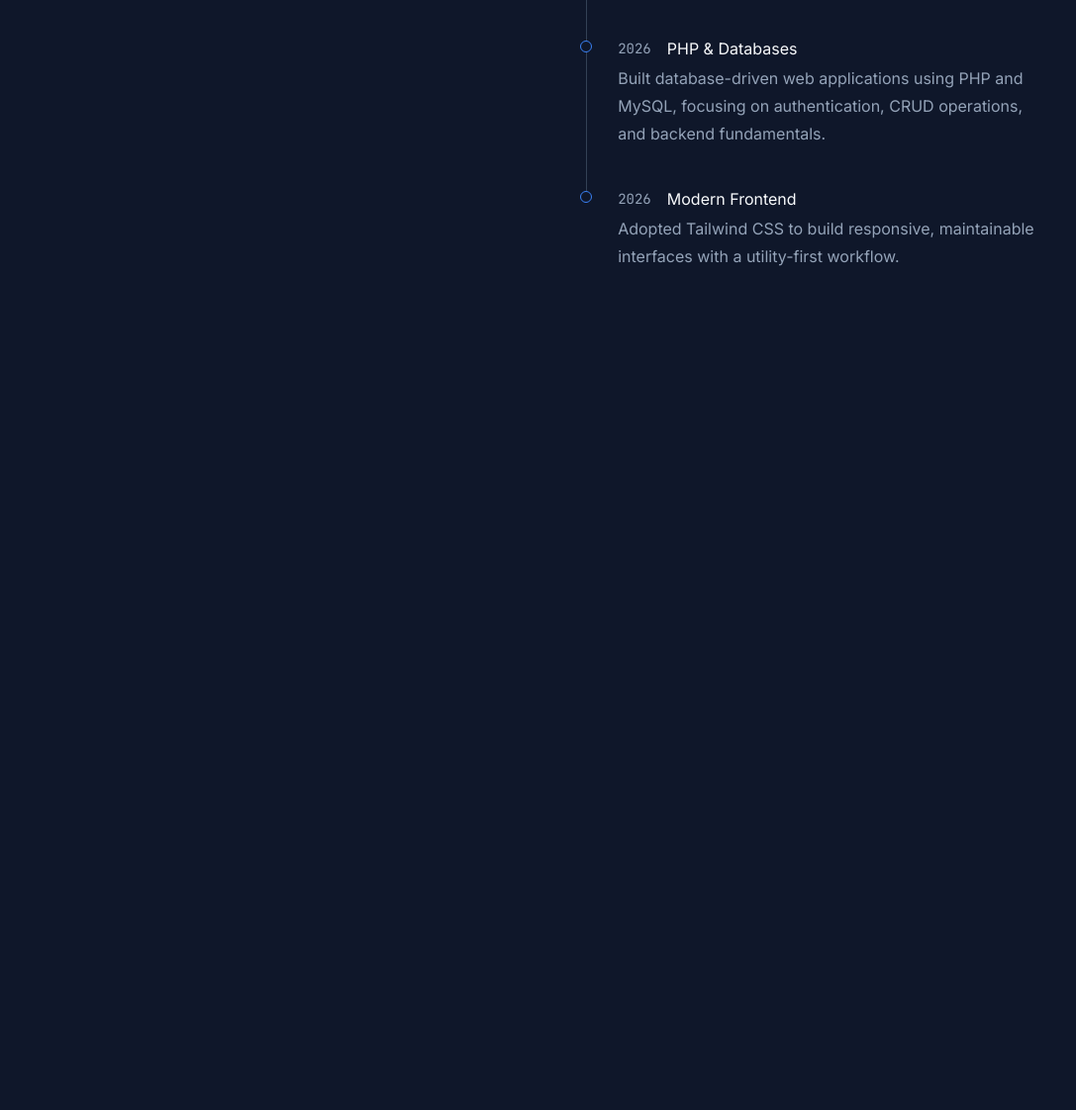
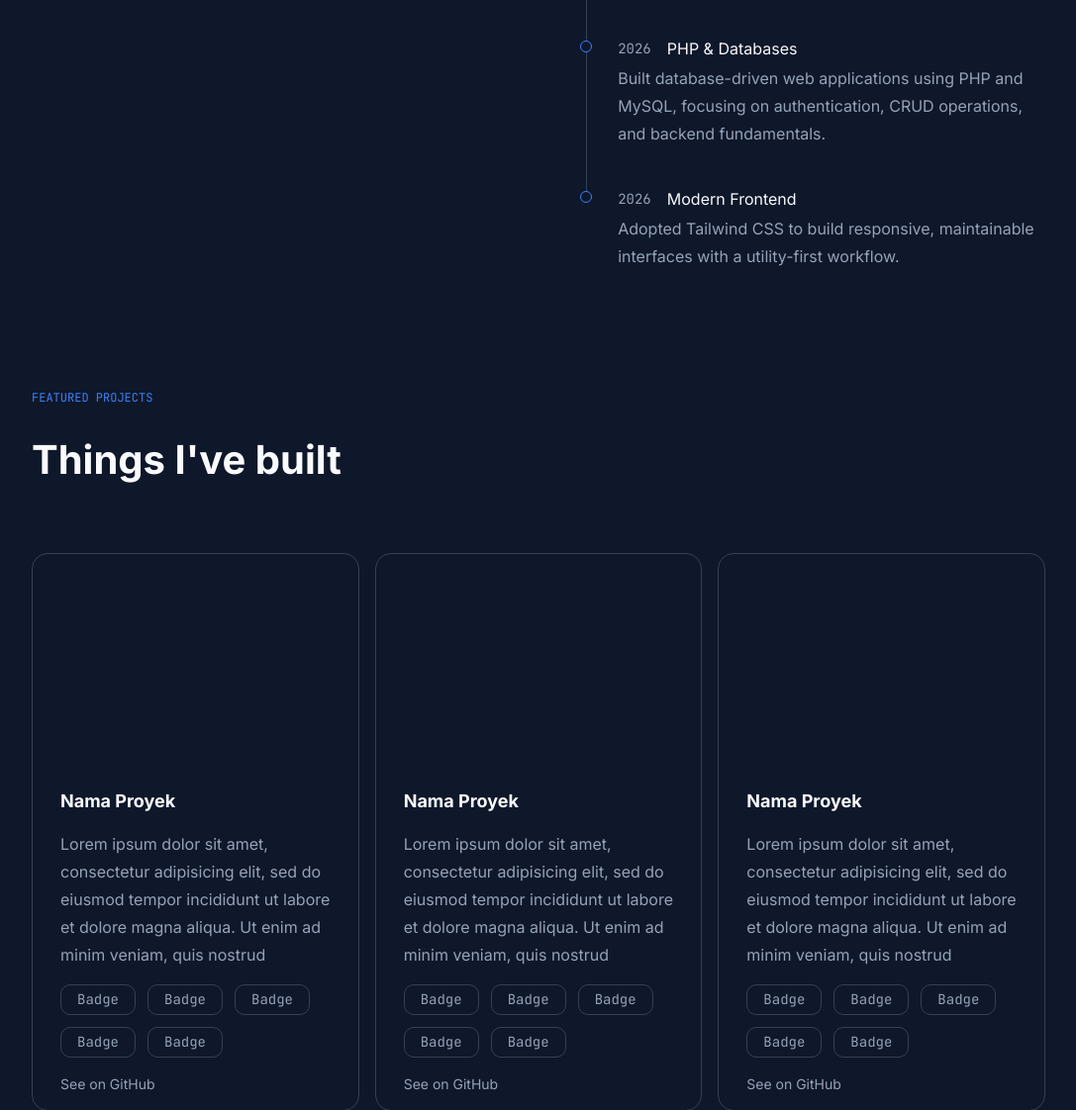
Before and after one commit to farelldev/farelldev.github.io, a website: page index.html in a window 1280 px wide. Shown: the part 1678-2800 px from the top of the page at 99% size, without its empty margins (96-1183 px from the left). Before the commit the page ends 1951 px from the top, so only its background shows below. Drawn offline with Linux system fonts and the light colour scheme.

Commit message:
feat: add projects section with dummy text

```diff
--- a/index.html
+++ b/index.html
@@ -33,7 +33,7 @@
                 <!-- Left side -->
                 <div class="flex flex-col gap-lg w-full max-w-157">
                     <h1 class="text-display text-text font-bold font-sans leading-18">
-                        Building software, <br> one project <br> at a time.
+                        Building software, <span class="text-text-secondary">one project</span> <br> at a time.
                     </h1>
 
                     <p class="text-body-lg text-text-secondary leading-8">Lorem ipsum dolor sit amet, consectetur adipisicing elit,
@@ -145,12 +145,11 @@
                     <pre class="text-small text-text-secondary font-mono leading-5 border border-border py-sm px-5 rounded-card">
 <div class="text-text-tertiary">~/about.json</div>
 {
-   "name": "Farelldeo L. C.",
+   "name": "Farelldeo Lionel Chalvary",
    "role": "Student & Builder",
    "focus": ["Software", "AI", "Games"],
    "open_to": "Internships & Projects"
-}
-                    </pre>
+}</pre>
                 </div>
 
                 <!-- Right side (timeline) -->
@@ -273,6 +272,85 @@
                     </div>
                 </div>
             </section>
+
+            <!-- Projects Section -->
+            <section>
+                <p class="text-[12px] text-primary font-mono">FEATURED PROJECTS</p>
+                <h2 class="text-h1 text-text font-bold font-sans mt-6">Things I've built</h2>
+                <div class="grid grid-cols-3 gap-4 mt-16">
+                    <div class="flex flex-col items-start gap-4 border border-border rounded-card px-7 pb-4">
+                        <img class="h-[220px]">
+
+                        <h4 class="text-body-lg text-text font-bold font-sans">
+                            Nama Proyek
+                        </h4>
+
+                        <p class="text-body text-text-secondary font-sans leading-7">
+                            Lorem ipsum dolor sit amet, consectetur adipisicing elit, sed do
+                            eiusmod tempor incididunt ut labore et dolore magna aliqua. Ut enim
+                            ad minim veniam, quis nostrud
+                        </p>
+
+                        <div class="flex flex-wrap gap-3">
+                            <div class="badge">Badge</div>
+                            <div class="badge">Badge</div>
+                            <div class="badge">Badge</div>
+                            <div class="badge">Badge</div>
+                            <div class="badge">Badge</div>
+                        </div>
+
+                        <p class="text-small text-text-secondary font-sans">See on GitHub</p>
+                    </div>
+
+                    <div class="flex flex-col items-start gap-4 border border-border rounded-card px-7 pb-4">
+                        <img class="h-[220px]">
+
+                        <h4 class="text-body-lg text-text font-bold font-sans">
+                            Nama Proyek
+                        </h4>
+
+                        <p class="text-body text-text-secondary font-sans leading-7">
+                            Lorem ipsum dolor sit amet, consectetur adipisicing elit, sed do
+                            eiusmod tempor incididunt ut labore et dolore magna aliqua. Ut enim
+                            ad minim veniam, quis nostrud
+                        </p>
+
+                        <div class="flex flex-wrap gap-3">
+                            <div class="badge">Badge</div>
+                            <div class="badge">Badge</div>
+                            <div class="badge">Badge</div>
+                            <div class="badge">Badge</div>
+                            <div class="badge">Badge</div>
+                        </div>
+
+                        <p class="text-small text-text-secondary font-sans">See on GitHub</p>
+                    </div>
+
+                    <div class="flex flex-col items-start gap-4 border border-border rounded-card px-7 pb-4">
+                        <img class="h-[220px]">
+
+                        <h4 class="text-body-lg text-text font-bold font-sans">
+                            Nama Proyek
+                        </h4>
+
+                        <p class="text-body text-text-secondary font-sans leading-7">
+                            Lorem ipsum dolor sit amet, consectetur adipisicing elit, sed do
+                            eiusmod tempor incididunt ut labore et dolore magna aliqua. Ut enim
+                            ad minim veniam, quis nostrud
+                        </p>
+
+                        <div class="flex flex-wrap gap-3">
+                            <div class="badge">Badge</div>
+                            <div class="badge">Badge</div>
+                            <div class="badge">Badge</div>
+                            <div class="badge">Badge</div>
+                            <div class="badge">Badge</div>
+                        </div>
+
+                        <p class="text-small text-text-secondary font-sans">See on GitHub</p>
+                    </div>
+                </div>
+            </section>
         </main>
     </body>
 </html>
--- a/src/input.css
+++ b/src/input.css
@@ -77,6 +77,10 @@
     }
 
     .blue-node{
-        @apply absolute w-3 h-3 border-1 bg-bg border-primary rounded-full;
+        @apply w-3 h-3 border-1 bg-bg border-primary rounded-full;
+    }
+
+    .badge{
+        @apply text-small text-text-secondary font-mono border border-border rounded-[10px] px-4 py-1;
     }
 }
```
Also changed, not shown: src/output.css.
